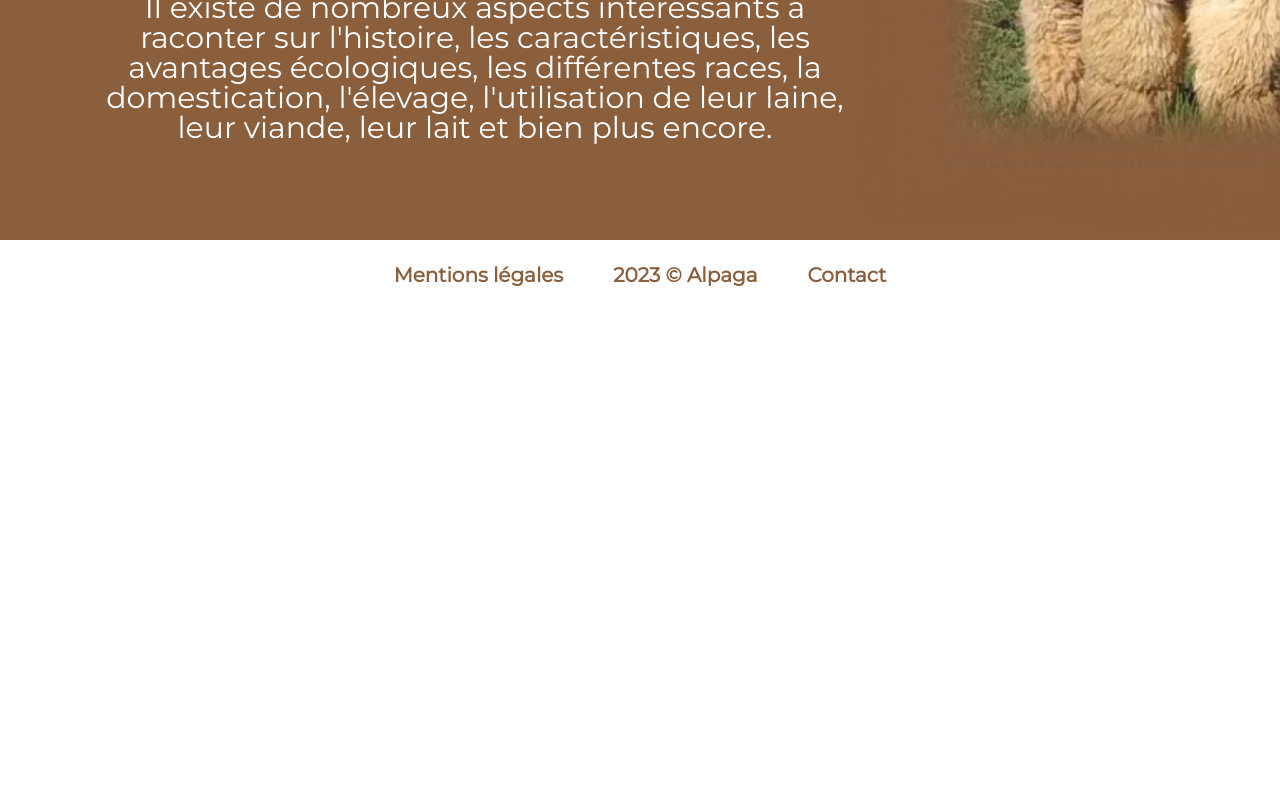
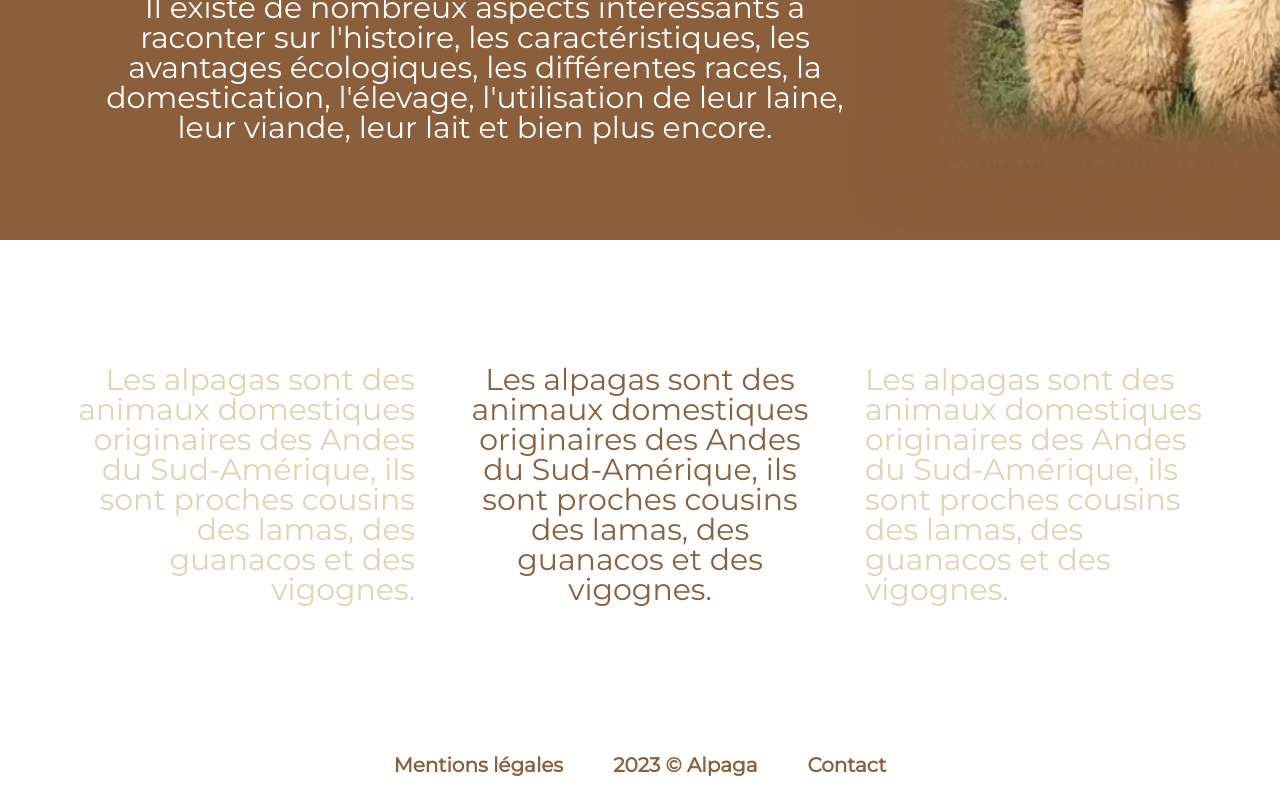
Before and after one commit to julien382/Alpaga, a React (Create React App) app: page / in a window 1280 px wide. Shown: the part 1535-2335 px from the top of the page. Before the commit the page ends 1845 px from the top, so only its background shows below. Built offline with nearby package versions, Linux system fonts and the light colour scheme; a web font is replaced by a local one.

Commit message:
create part3 acueil

```diff
--- a/src/pages/Accueil/Accueil.css
+++ b/src/pages/Accueil/Accueil.css
@@ -83,3 +83,37 @@
 .part2_alpagaImage{
     width: 650px;
 }
+
+/* --- part3 --- */
+
+.part3_Accueil{
+    display: flex;
+    justify-content: center;
+    align-items: center;
+    margin-top: 100px;
+    margin-bottom: 100px;
+}
+
+.part3_Paragraphe1{
+    text-align: right;
+    color: #E0D4B4;
+    font-size: 30px;
+    width: 350px;
+    margin: 25px;
+}
+
+.part3_Paragraphe2{
+    text-align: center;
+    color: #8B5E3C;
+    font-size: 30px;
+    width: 350px;
+    margin: 25px;
+}
+
+.part3_Paragraphe3{
+    text-align: left;
+    color: #E0D4B4;
+    font-size: 30px;
+    width: 350px;
+    margin: 25px;
+}
--- a/src/pages/Accueil/Accueil.jsx
+++ b/src/pages/Accueil/Accueil.jsx
@@ -23,7 +23,9 @@ const Accueil = () => {
                 <img className='part2_alpagaImage' src={alpagaBrown} alt="alpagaBrown" />
             </div>
             <div className='part3_Accueil'>
-
+                <p className='part3_Paragraphe1'>Les alpagas sont des animaux domestiques originaires des Andes du Sud-Amérique, ils sont proches cousins des lamas, des guanacos et des vigognes.</p>
+                <p className='part3_Paragraphe2'>Les alpagas sont des animaux domestiques originaires des Andes du Sud-Amérique, ils sont proches cousins des lamas, des guanacos et des vigognes.</p>
+                <p className='part3_Paragraphe3'>Les alpagas sont des animaux domestiques originaires des Andes du Sud-Amérique, ils sont proches cousins des lamas, des guanacos et des vigognes.</p>
             </div>
 
         </div>
```
